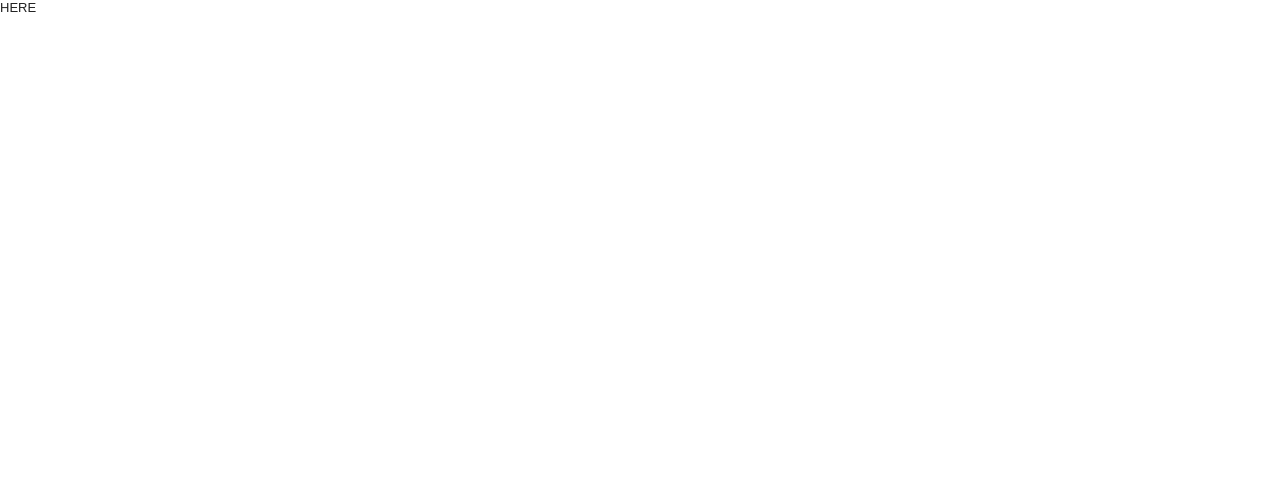
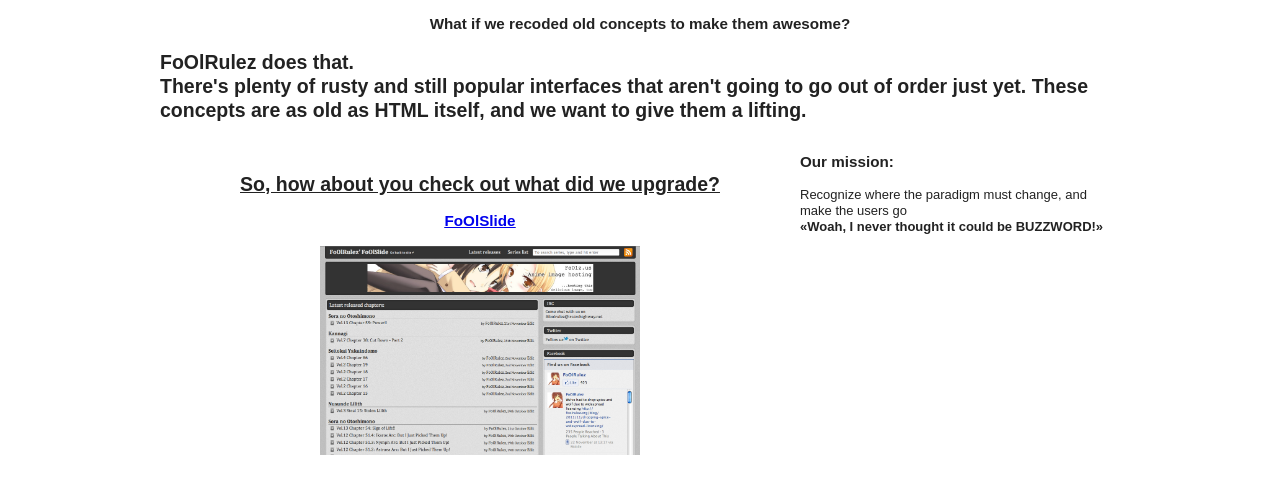
Before and after one commit to catara/FoOlFolio, a CodeIgniter app: page / in a window 1280 px wide. Before the commit the part shown is almost empty. Shown: the top 494 px of the page. Run offline with CodeIgniter, Linux system fonts and the light colour scheme; some libraries are stand-ins or nearby versions.

Commit message:
added some content

```diff
--- a/application/views/home.php
+++ b/application/views/home.php
@@ -1 +1,37 @@
-HERE
+<div class="ninesixzero">
+
+	<article class="home">
+		<header>
+			<h1>What if we recoded old concepts to make them awesome?</h1>
+		</header>
+		<h2>
+			FoOlRulez does that.<br/>
+			There's plenty of rusty and still popular
+			interfaces that aren't going to go out of order just yet. These concepts are
+			as old as HTML itself, and we want to give them a lifting.
+		</h2>
+
+		<aside>
+			<header>
+				<h3>Our mission:</h3>
+			</header>
+			<p>
+				Recognize where the paradigm must change, and make the users go<br/>
+				<strong>«Woah, I never thought it could be BUZZWORD!»</strong>
+			</p>
+		</aside>
+
+		<article class="showcase">
+			<header>
+				<h2>So, how about you check out what did we upgrade?</h2>
+			</header>
+
+			<section>
+				<header>
+					<a href="http://wiki.foolslide.org"><h3>FoOlSlide</h3></a>
+					<a href="http://wiki.foolslide.org"><img src="<?php echo site_url()?>assets/theme/images/showcase_foolslide.png" alt="FoOlSlide" width="320"/></a>
+				</header>
+			</section>
+		</article>
+	</article>
+</div>
--- a/assets/theme/style.css
+++ b/assets/theme/style.css
@@ -212,6 +212,37 @@ td { vertical-align: top; }
    ========================================================================== */
 
 
+.ninesixzero {
+	width:960px;
+	margin:0 auto;
+}
+
+article.home {
+
+}
+
+article.home > header {
+	text-align:center;
+}
+
+article.home aside {
+	float:right;
+	width:320px;
+}
+
+article.home > article.showcase {
+	width: 640px;
+	margin-top:50px;
+}
+
+article.home > article.showcase header {
+	text-decoration:underline;
+	text-align:center;
+}
+
+article.home > article.showcase section.case {
+
+}
 
 
 
```
Also changed, not shown: assets/theme/images/showcase_foolslide.png (added).
